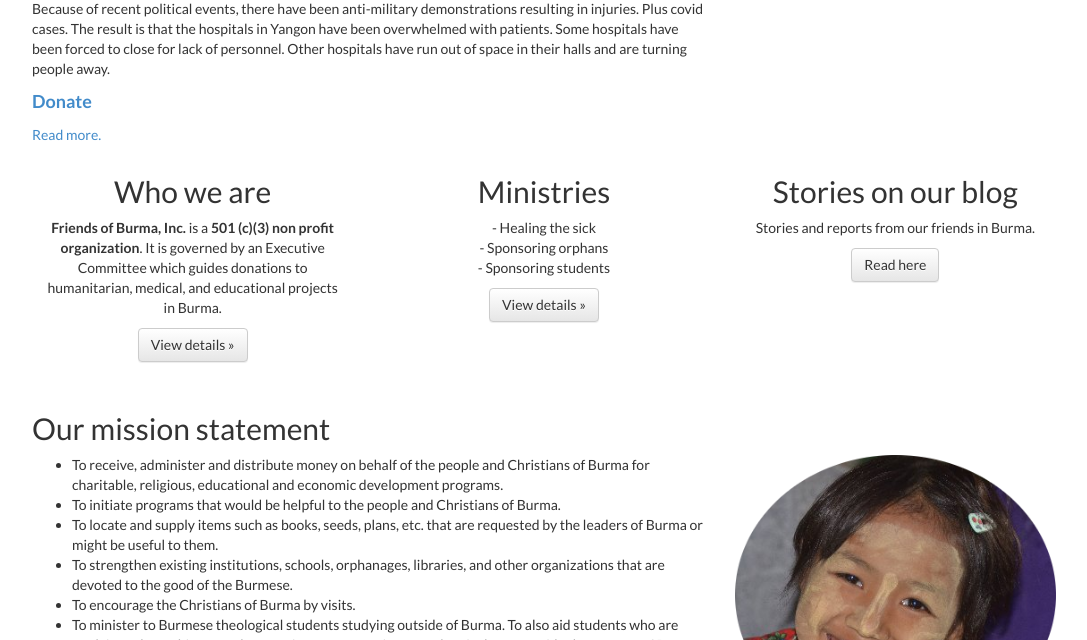
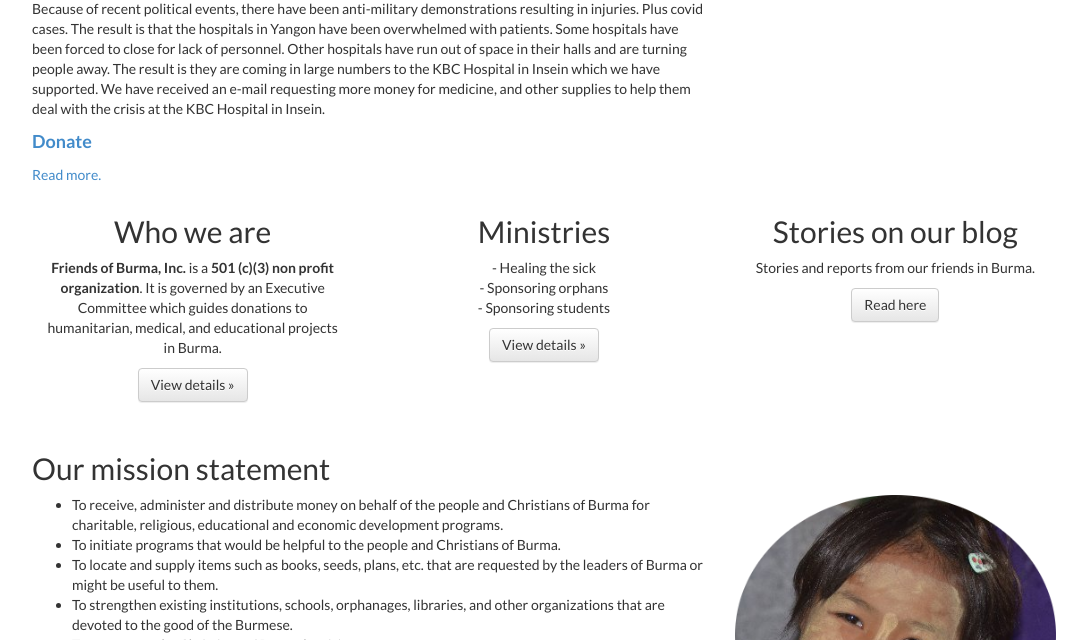
Before and after one commit to friendsofburma/friendsofburma.github.io, a Jekyll site: the page built from index.html, in a window 1280 px wide and 900 px high, scrolled down 824 px, cut to the strip 260-900 px from the top of the window. Shown: the whole strip, without its empty margins (96-1183 px from the left). Built offline with Jekyll 4.4.1, drawn with Linux system fonts in a browser that asks for light colours.

Commit message:
updates about Burma.

```diff
--- a/index.html
+++ b/index.html
@@ -12,7 +12,7 @@ link: home
         <div class="col-md-8">
             <h2><a href="http://news.friendsofburma.org/2021/02/special-updates-on-burma.html">Special updates about Burma.</a></h2>
             <p>Dear Faithful Supporter of Friends of Burma, Inc.<br/>
-                Because of recent political events, there have been anti-military demonstrations resulting in injuries. Plus covid cases. The result is that the hospitals in Yangon have been overwhelmed with patients. Some hospitals have been forced to close for lack of personnel. Other hospitals have run out of space in their halls and are turning people away.
+                Because of recent political events, there have been anti-military demonstrations resulting in injuries. Plus covid cases. The result is that the hospitals in Yangon have been overwhelmed with patients. Some hospitals have been forced to close for lack of personnel. Other hospitals have run out of space in their halls and are turning people away. The result is they are coming in large numbers to the KBC Hospital in Insein which we have supported. We have received an e-mail requesting more money for medicine, and other supplies to help them deal with the crisis at the KBC Hospital in Insein.
             </p>
             <p>
                 <div style="font-weight:bold;font-size:large;">
```
